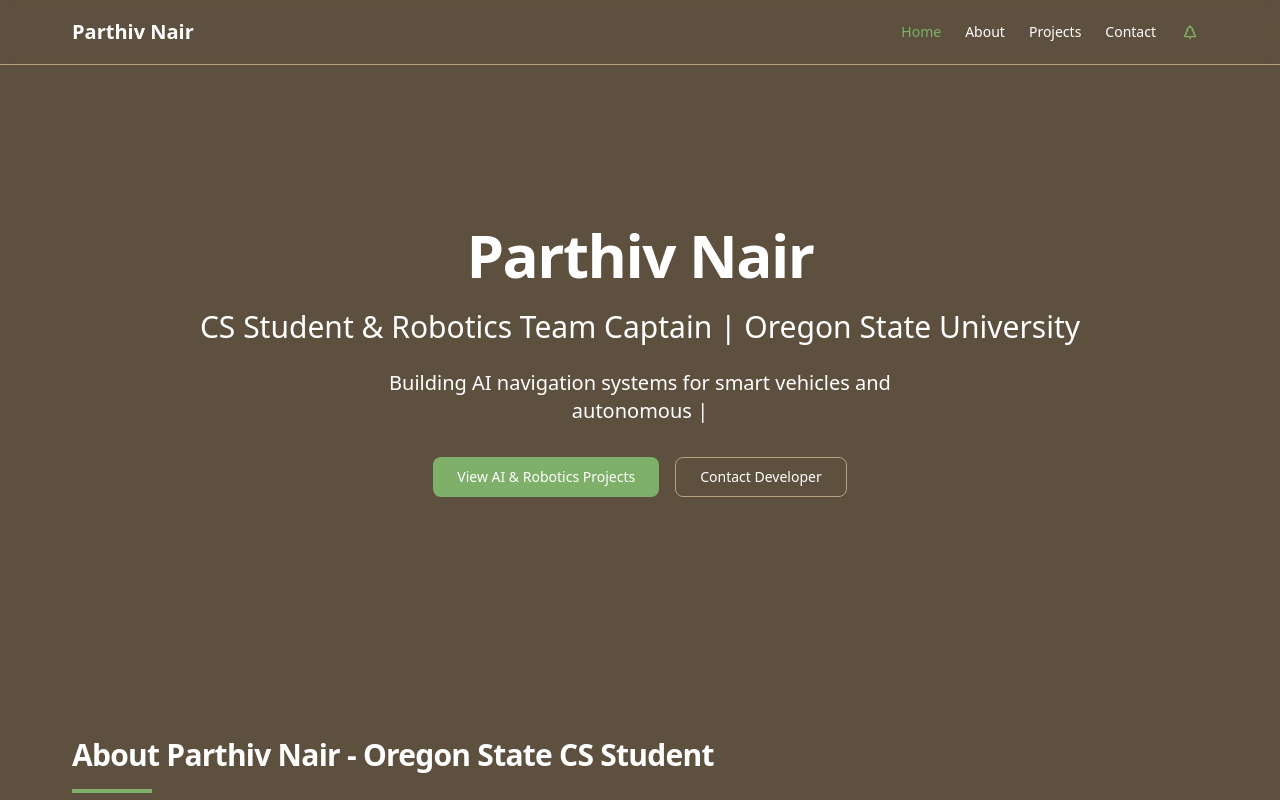
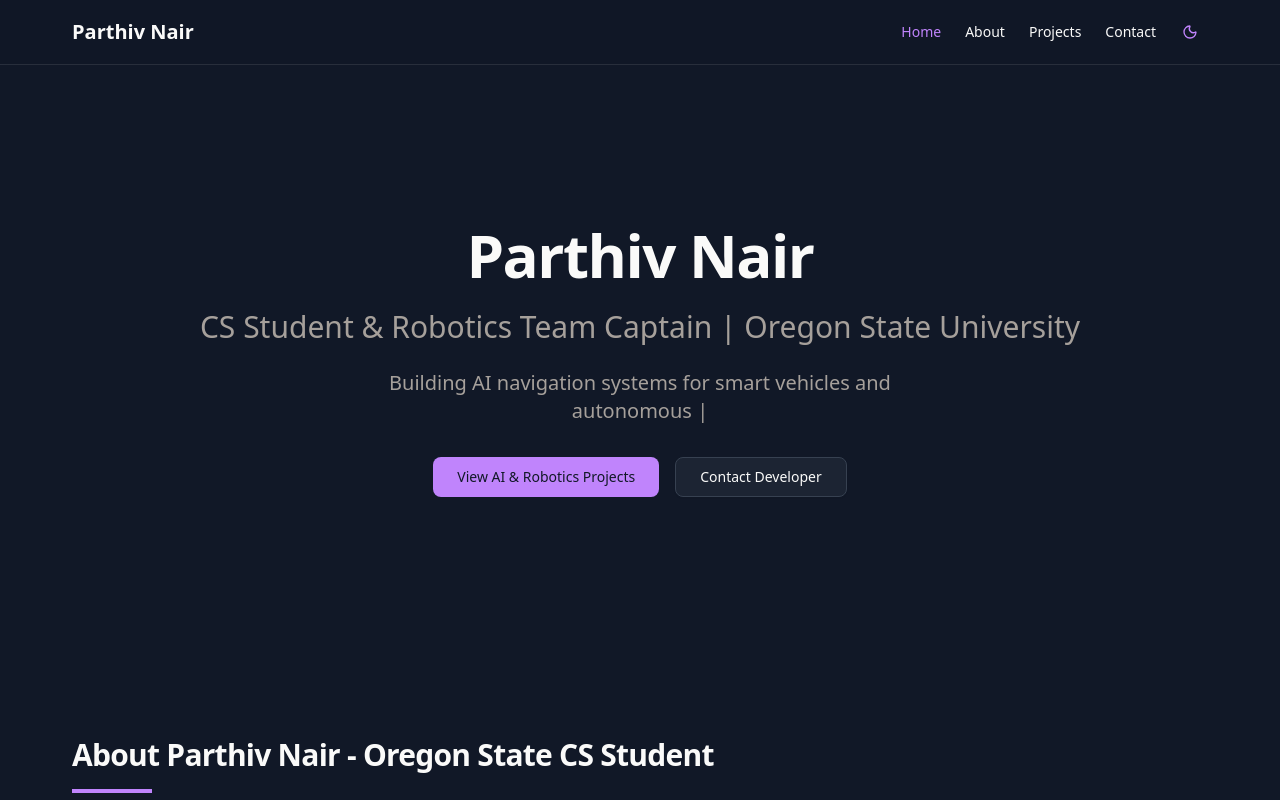
Before and after one commit to ParthivNair/portfolio-website, a Next.js app: page / in a window 1280 px wide. Shown: the top 800 px of the page. Built offline with nearby package versions, Linux system fonts and the light colour scheme.

Commit message:
implement dark mode as default theme and enhance theme toggle functionality

```diff
--- a/src/app/globals.css
+++ b/src/app/globals.css
@@ -52,9 +52,44 @@
   --color-earth-border: #B8A082;
 }
 
-/* Earth Mode (Default) */
+/* Dark Mode (Default) */
 :root {
   --radius: 0.625rem;
+  --background: #111827; /* Dark background */
+  --foreground: oklch(0.985 0.001 106.423); /* Light text */
+  --card: #1f2937;
+  --card-foreground: oklch(0.985 0.001 106.423);
+  --popover: #1f2937;
+  --popover-foreground: oklch(0.985 0.001 106.423);
+  --primary: #c084fc; /* Lavender accent */
+  --primary-foreground: #111827;
+  --secondary: #374151;
+  --secondary-foreground: oklch(0.985 0.001 106.423);
+  --muted: #374151;
+  --muted-foreground: oklch(0.709 0.01 56.259);
+  --accent: #c084fc;
+  --accent-foreground: #111827;
+  --destructive: oklch(0.704 0.191 22.216);
+  --border: oklch(1 0 0 / 10%);
+  --input: #374151;
+  --ring: #c084fc;
+  --chart-1: oklch(0.488 0.243 264.376);
+  --chart-2: oklch(0.696 0.17 162.48);
+  --chart-3: oklch(0.769 0.188 70.08);
+  --chart-4: oklch(0.627 0.265 303.9);
+  --chart-5: oklch(0.645 0.246 16.439);
+  --sidebar: #1f2937;
+  --sidebar-foreground: oklch(0.985 0.001 106.423);
+  --sidebar-primary: #c084fc;
+  --sidebar-primary-foreground: #111827;
+  --sidebar-accent: #374151;
+  --sidebar-accent-foreground: oklch(0.985 0.001 106.423);
+  --sidebar-border: oklch(1 0 0 / 10%);
+  --sidebar-ring: #c084fc;
+}
+
+/* Earth Mode */
+.earth {
   --background: #5E503F; /* Light brown background */
   --foreground: #FFFFFF; /* White text */
   --card: #594d3c; /* Slightly lighter brown for cards */
@@ -123,7 +158,7 @@
   --sidebar-ring: #6366f1;
 }
 
-/* Dark Mode */
+/* Dark Mode (explicit class for consistency) */
 .dark {
   --background: #111827; /* Dark background */
   --foreground: oklch(0.985 0.001 106.423); /* Light text */
--- a/src/app/layout.tsx
+++ b/src/app/layout.tsx
@@ -93,6 +93,24 @@
     <html lang="en" className="scroll-smooth">
       <head>
         <script
+          dangerouslySetInnerHTML={{
+            __html: `
+              (function() {
+                try {
+                  var theme = localStorage.getItem('theme') || 'dark';
+                  if (['dark', 'earth', 'light'].includes(theme)) {
+                    document.documentElement.classList.add(theme);
+                  } else {
+                    document.documentElement.classList.add('dark');
+                  }
+                } catch (e) {
+                  document.documentElement.classList.add('dark');
+                }
+              })();
+            `,
+          }}
+        />
+        <script
           type="application/ld+json"
           dangerouslySetInnerHTML={{
             __html: JSON.stringify({
--- a/src/components/ui/theme-toggle.tsx
+++ b/src/components/ui/theme-toggle.tsx
@@ -7,6 +7,12 @@
 import { useState, useRef, useEffect } from 'react';
 
 const themeConfig = {
+  dark: {
+    icon: Moon,
+    label: 'Dark Mode',
+    description: 'Easy on the eyes',
+    color: '#c084fc',
+  },
   earth: {
     icon: TreePine,
     label: 'Earth Mode',
@@ -18,12 +24,6 @@
     label: 'Light Mode',
     description: 'Clean and bright',
     color: '#6366f1',
-  },
-  dark: {
-    icon: Moon,
-    label: 'Dark Mode',
-    description: 'Easy on the eyes',
-    color: '#c084fc',
   },
 };
 
@@ -68,7 +68,7 @@
         className="relative overflow-hidden opacity-50"
         aria-label="Loading theme toggle"
       >
-        <TreePine className="h-4 w-4" />
+        <Moon className="h-4 w-4" />
       </Button>
     );
   }
--- a/src/lib/theme-context.tsx
+++ b/src/lib/theme-context.tsx
@@ -14,10 +14,10 @@
 const ThemeContext = createContext<ThemeContextType | undefined>(undefined);
 
 export function ThemeProvider({ children }: { children: React.ReactNode }) {
-  const [theme, setThemeState] = useState<Theme>('earth');
+  const [theme, setThemeState] = useState<Theme>('dark');
   const [mounted, setMounted] = useState(false);
 
-  // Initialize theme from localStorage or default to 'earth'
+  // Initialize theme from localStorage or default to 'dark'
   useEffect(() => {
     setMounted(true);
 
@@ -39,10 +39,8 @@
     // Remove all theme classes
     root.classList.remove('earth', 'light', 'dark');
 
-    // Add current theme class (except for earth which is default)
-    if (theme !== 'earth') {
-      root.classList.add(theme);
-    }
+    // Add current theme class (dark is now default, so we add classes for all themes)
+    root.classList.add(theme);
 
     // Save to localStorage
     localStorage.setItem('theme', theme);
@@ -53,7 +51,7 @@
   };
 
   const toggleTheme = () => {
-    const themes: Theme[] = ['earth', 'light', 'dark'];
+    const themes: Theme[] = ['dark', 'earth', 'light'];
     const currentIndex = themes.indexOf(theme);
     const nextIndex = (currentIndex + 1) % themes.length;
     setTheme(themes[nextIndex]);
```
